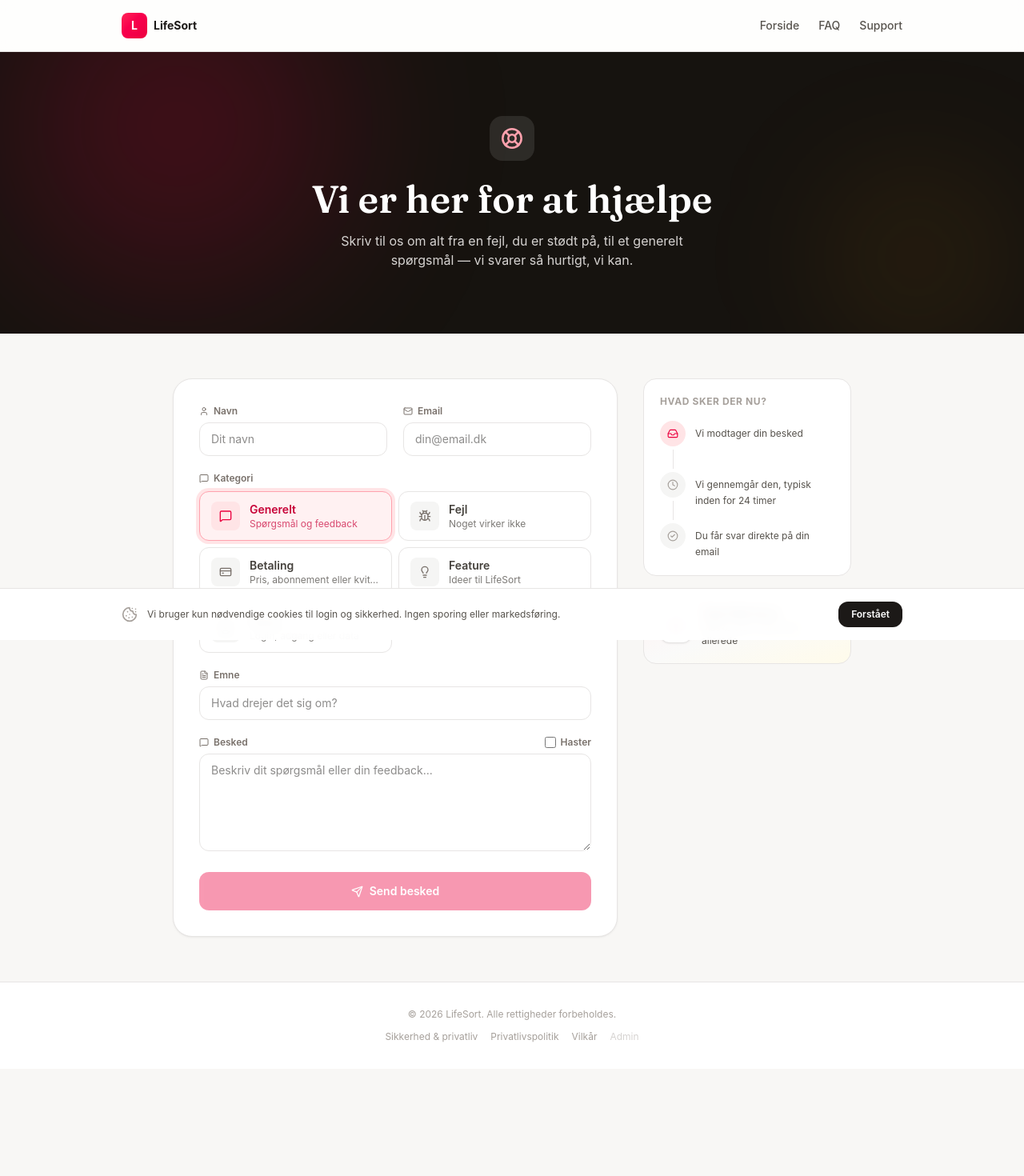
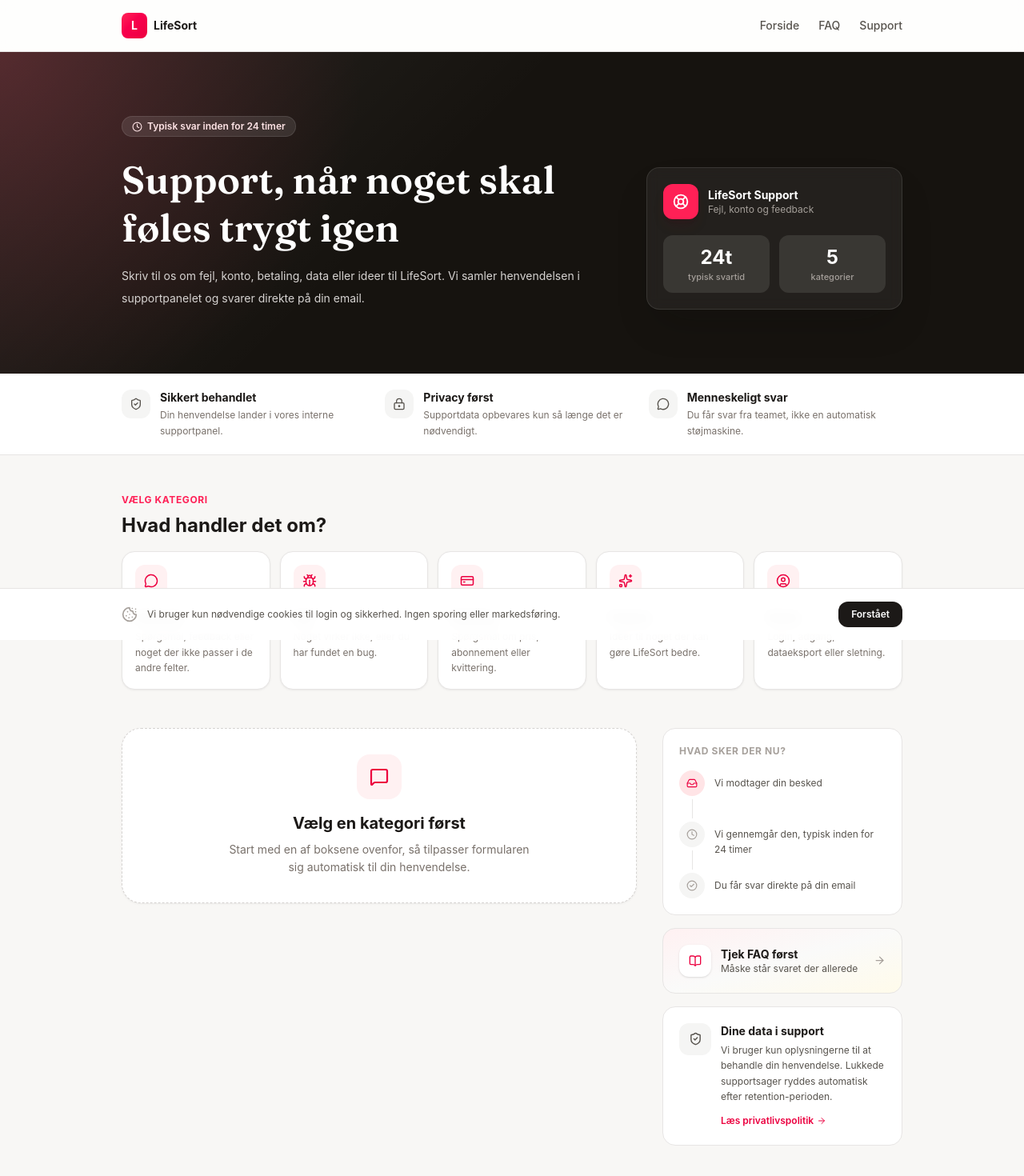
Before and after one commit to Hajrudin27/lifesort-web, a Next.js app: page /support in a window 1280 px wide. Shown: the top 1470 px of the page at 80% size. Before the commit the page ends 1336 px from the top, so only its background shows below. Built offline with nearby package versions, Linux system fonts and the light colour scheme.

Commit message:
Polish support category flow

```diff
--- a/app/support/page.tsx
+++ b/app/support/page.tsx
@@ -1,9 +1,24 @@
 import Link from 'next/link';
-import { LifeBuoy, Clock, BookOpen, Inbox, CheckCircle2, ArrowRight } from 'lucide-react';
+import {
+  ArrowRight,
+  BookOpen,
+  Bug,
+  CheckCircle2,
+  Clock,
+  CreditCard,
+  Inbox,
+  LifeBuoy,
+  LockKeyhole,
+  MessageCircle,
+  ShieldCheck,
+  Sparkles,
+  UserCircle,
+} from 'lucide-react';
 import { PublicHeader } from '@/components/public-header';
 import { PublicFooter } from '@/components/public-footer';
 import { SupportForm } from '@/components/support-form';
 import { ScrollReveal } from '@/components/scroll-reveal';
+import { BackToTop } from '@/components/back-to-top';
 import { createPageMetadata } from '@/lib/seo';
 
 export const metadata = createPageMetadata({
@@ -19,32 +34,117 @@
   { icon: CheckCircle2, label: 'Du får svar direkte på din email', done: false },
 ];
 
+const supportTopics = [
+  { icon: MessageCircle, label: 'Generelt', detail: 'Spørgsmål, feedback eller noget der ikke passer i de andre felter.', href: '/support?category=general#support-form' },
+  { icon: Bug, label: 'Fejl', detail: 'Noget virker ikke, eller du har fundet en bug.', href: '/support?category=bug#support-form' },
+  { icon: CreditCard, label: 'Betaling', detail: 'Spørgsmål om pris, abonnement eller kvittering.', href: '/support?category=billing#support-form' },
+  { icon: Sparkles, label: 'Feature', detail: 'Ideer til noget der kan gøre LifeSort bedre.', href: '/support?category=feature#support-form' },
+  { icon: UserCircle, label: 'Konto', detail: 'Login, adgang, dataeksport eller sletning.', href: '/support?category=account#support-form' },
+];
+
+const trustItems = [
+  { icon: ShieldCheck, label: 'Sikkert behandlet', detail: 'Din henvendelse lander i vores interne supportpanel.' },
+  { icon: LockKeyhole, label: 'Privacy først', detail: 'Supportdata opbevares kun så længe det er nødvendigt.' },
+  { icon: MessageCircle, label: 'Menneskeligt svar', detail: 'Du får svar fra teamet, ikke en automatisk støjmaskine.' },
+];
+
 export default function SupportPage() {
   return (
     <>
       <PublicHeader />
       <main id="main-content" className="flex-1">
         <section className="relative overflow-hidden bg-[#16130F]">
-        <div className="pointer-events-none absolute -top-20 left-0 h-96 w-96 rounded-full bg-rose-600/20 blur-[100px] [animation:drift_16s_ease-in-out_infinite]" />
-        <div className="pointer-events-none absolute bottom-0 right-0 h-56 w-56 rounded-full bg-amber-500/10 blur-[90px] [animation:drift_20s_ease-in-out_infinite_reverse]" />
+          <div className="absolute inset-0 bg-[radial-gradient(circle_at_top_left,rgba(244,63,94,0.22),transparent_34%),linear-gradient(135deg,rgba(255,255,255,0.08),transparent_42%)]" />
+          <div className="relative mx-auto grid max-w-5xl grid-cols-1 items-end gap-10 px-6 py-16 sm:py-20 lg:grid-cols-[1fr_320px]">
+            <div className="max-w-2xl text-center lg:text-left">
+              <div className="mx-auto inline-flex items-center gap-1.5 rounded-full border border-white/10 bg-white/10 px-3 py-1 text-xs font-semibold text-rose-100 lg:mx-0">
+                <Clock size={13} />
+                Typisk svar inden for 24 timer
+              </div>
+              <h1 className="font-display mt-6 text-4xl font-semibold leading-tight text-white sm:text-5xl">
+                Support, når noget skal føles trygt igen
+              </h1>
+              <p className="mx-auto mt-4 max-w-xl text-sm leading-7 text-stone-300 lg:mx-0">
+                Skriv til os om fejl, konto, betaling, data eller ideer til LifeSort. Vi samler henvendelsen i supportpanelet og svarer direkte på din email.
+              </p>
+            </div>
 
-          <div className="relative mx-auto max-w-2xl px-6 py-20 text-center">
-            <div className="mx-auto flex h-14 w-14 items-center justify-center rounded-2xl bg-white/10">
-              <LifeBuoy className="h-7 w-7 text-rose-300" strokeWidth={2.2} />
+            <div className="rounded-2xl border border-white/10 bg-white/[0.06] p-5 shadow-2xl shadow-stone-950/20 backdrop-blur">
+              <div className="flex items-center gap-3">
+                <div className="flex h-11 w-11 items-center justify-center rounded-xl bg-rose-500 text-white shadow-lg shadow-rose-950/20">
+                  <LifeBuoy className="h-5 w-5" strokeWidth={2.2} />
+                </div>
+                <div>
+                  <p className="text-sm font-bold text-white">LifeSort Support</p>
+                  <p className="text-xs text-stone-400">Fejl, konto og feedback</p>
+                </div>
+              </div>
+              <div className="mt-5 grid grid-cols-2 gap-3 text-center">
+                <div className="rounded-xl bg-white/10 p-3">
+                  <p className="text-2xl font-bold text-white">24t</p>
+                  <p className="text-[11px] font-medium text-stone-400">typisk svartid</p>
+                </div>
+                <div className="rounded-xl bg-white/10 p-3">
+                  <p className="text-2xl font-bold text-white">5</p>
+                  <p className="text-[11px] font-medium text-stone-400">kategorier</p>
+                </div>
+              </div>
             </div>
-            <h1 className="font-display mt-6 text-4xl font-semibold text-white sm:text-5xl">
-              Vi er her for at hjælpe
-            </h1>
-            <p className="mx-auto mt-4 max-w-md text-stone-300">
-              Skriv til os om alt fra en fejl, du er stødt på, til et generelt spørgsmål — vi svarer så hurtigt, vi kan.
-            </p>
           </div>
         </section>
 
-        <div className="mx-auto grid max-w-4xl grid-cols-1 gap-8 px-6 py-14 lg:grid-cols-[1fr_260px]">
+        <section className="border-b border-stone-200 bg-white">
+          <div className="mx-auto grid max-w-5xl grid-cols-1 gap-3 px-6 py-5 sm:grid-cols-3">
+            {trustItems.map((item) => {
+              const Icon = item.icon;
+              return (
+                <div key={item.label} className="flex items-start gap-3">
+                  <div className="flex h-9 w-9 shrink-0 items-center justify-center rounded-xl bg-stone-100 text-stone-600">
+                    <Icon size={16} />
+                  </div>
+                  <div>
+                    <p className="text-sm font-bold text-stone-900">{item.label}</p>
+                    <p className="mt-0.5 text-xs leading-relaxed text-stone-500">{item.detail}</p>
+                  </div>
+                </div>
+              );
+            })}
+          </div>
+        </section>
+
+        <section id="support-topics" className="scroll-mt-24 mx-auto max-w-5xl px-6 pt-12">
           <ScrollReveal>
-            <SupportForm />
+            <div className="mb-4">
+              <p className="text-xs font-bold uppercase tracking-wider text-rose-500">Vælg kategori</p>
+              <h2 className="mt-2 text-2xl font-bold text-stone-900">Hvad handler det om?</h2>
+            </div>
+            <div className="grid grid-cols-1 gap-3 sm:grid-cols-2 lg:grid-cols-5">
+              {supportTopics.map((topic) => {
+                const Icon = topic.icon;
+                return (
+                  <a
+                    key={topic.label}
+                    href={topic.href}
+                    className="group rounded-2xl border border-stone-200 bg-white p-4 shadow-sm shadow-stone-900/5 transition hover:-translate-y-0.5 hover:border-rose-200 hover:shadow-md"
+                  >
+                    <div className="flex h-10 w-10 items-center justify-center rounded-xl bg-rose-50 text-rose-600 transition group-hover:bg-rose-100">
+                      <Icon size={18} />
+                    </div>
+                    <p className="mt-4 text-sm font-bold text-stone-900">{topic.label}</p>
+                    <p className="mt-1 text-xs leading-relaxed text-stone-500">{topic.detail}</p>
+                  </a>
+                );
+              })}
+            </div>
           </ScrollReveal>
+        </section>
+
+        <div className="mx-auto grid max-w-5xl grid-cols-1 gap-8 px-6 py-12 lg:grid-cols-[minmax(0,1fr)_300px]">
+          <div id="support-form" className="scroll-mt-24">
+            <ScrollReveal>
+              <SupportForm />
+            </ScrollReveal>
+          </div>
 
           <ScrollReveal delay={100} className="flex flex-col gap-4">
             <div className="rounded-2xl border border-stone-200 bg-white p-5">
@@ -82,9 +182,28 @@
               </div>
               <ArrowRight size={15} className="shrink-0 text-stone-400 transition group-hover:translate-x-0.5 group-hover:text-stone-900" />
             </Link>
+
+            <div className="rounded-2xl border border-stone-200 bg-white p-5">
+              <div className="flex items-start gap-3">
+                <div className="flex h-10 w-10 shrink-0 items-center justify-center rounded-xl bg-stone-100 text-stone-600">
+                  <ShieldCheck size={17} />
+                </div>
+                <div>
+                  <p className="text-sm font-bold text-stone-900">Dine data i support</p>
+                  <p className="mt-1 text-xs leading-relaxed text-stone-600">
+                    Vi bruger kun oplysningerne til at behandle din henvendelse. Lukkede supportsager ryddes automatisk efter retention-perioden.
+                  </p>
+                  <Link href="/privacy" className="mt-3 inline-flex items-center gap-1 text-xs font-semibold text-rose-600 hover:text-rose-700">
+                    Læs privatlivspolitik
+                    <ArrowRight size={12} />
+                  </Link>
+                </div>
+              </div>
+            </div>
           </ScrollReveal>
         </div>
       </main>
+      <BackToTop />
       <PublicFooter />
     </>
   );
--- a/components/support-form.tsx
+++ b/components/support-form.tsx
@@ -12,6 +12,7 @@
   User,
   UserCircle,
   Mail,
+  ShieldCheck,
 } from 'lucide-react';
 import { FIELD_LIMITS } from '@/lib/validation';
 
@@ -76,7 +77,7 @@
 export function SupportForm() {
   const [name, setName] = useState('');
   const [email, setEmail] = useState('');
-  const [category, setCategory] = useState<SupportCategory>('general');
+  const [category, setCategory] = useState<SupportCategory | null>(null);
   const [subject, setSubject] = useState('');
   const [message, setMessage] = useState('');
   const [isUrgent, setIsUrgent] = useState(false);
@@ -85,8 +86,8 @@
   const [isSubmitted, setIsSubmitted] = useState(false);
   const [error, setError] = useState<string | null>(null);
 
-  const selectedCategory = CATEGORY_OPTIONS.find((option) => option.value === category) ?? CATEGORY_OPTIONS[0];
-  const canSubmit = name.trim().length > 0 && email.trim().length > 0 && subject.trim().length > 0 && message.trim().length > 0;
+  const selectedCategory = CATEGORY_OPTIONS.find((option) => option.value === category) ?? null;
+  const canSubmit = Boolean(category) && name.trim().length > 0 && email.trim().length > 0 && subject.trim().length > 0 && message.trim().length > 0;
 
   useEffect(() => {
     queueMicrotask(() => {
@@ -97,7 +98,7 @@
 
   const handleSubmit = async (e: React.FormEvent) => {
     e.preventDefault();
-    if (!canSubmit) return;
+    if (!canSubmit || !category) return;
     setIsSubmitting(true);
     setError(null);
 
@@ -132,15 +133,32 @@
 
   if (isSubmitted) {
     return (
-      <div className="rounded-2xl border border-emerald-200 bg-emerald-50 p-8 text-center">
-        <div className="mx-auto flex h-14 w-14 items-center justify-center rounded-full bg-emerald-100">
+      <div className="rounded-2xl border border-emerald-200 bg-gradient-to-br from-emerald-50 to-white p-8 text-center shadow-sm shadow-emerald-900/5">
+        <div className="mx-auto flex h-14 w-14 items-center justify-center rounded-2xl bg-emerald-100">
           <CheckCircle2 className="h-7 w-7 text-emerald-600" />
         </div>
         <h2 className="mt-4 text-lg font-bold text-stone-900">Tak for din besked!</h2>
-        <p className="mt-1.5 text-sm text-stone-600">Vi har modtaget din henvendelse og svarer på {email} hurtigst muligt.</p>
+        <p className="mx-auto mt-1.5 max-w-sm text-sm leading-relaxed text-stone-600">
+          Vi har modtaget din henvendelse og svarer på {email} hurtigst muligt.
+        </p>
       </div>
     );
   }
+
+  if (!selectedCategory) {
+    return (
+      <div className="rounded-3xl border border-dashed border-stone-300 bg-white p-8 text-center shadow-sm shadow-stone-900/5">
+        <div className="mx-auto flex h-14 w-14 items-center justify-center rounded-2xl bg-rose-50 text-rose-600">
+          <MessageSquare className="h-6 w-6" strokeWidth={2.2} />
+        </div>
+        <h2 className="mt-4 text-xl font-bold text-stone-900">Vælg en kategori først</h2>
+        <p className="mx-auto mt-2 max-w-sm text-sm leading-relaxed text-stone-500">
+          Start med en af boksene ovenfor, så tilpasser formularen sig automatisk til din henvendelse.
+        </p>
+      </div>
+    );
+  }
+  const SelectedCategoryIcon = selectedCategory.icon;
 
   return (
     <form onSubmit={handleSubmit} className="relative flex flex-col gap-5 rounded-3xl border border-stone-200 bg-white p-6 shadow-sm shadow-stone-900/5 sm:p-8">
@@ -156,6 +174,21 @@
           value={company}
           onChange={(e) => setCompany(e.target.value)}
         />
+      </div>
+
+      <div>
+        <p className="text-xs font-bold uppercase tracking-wider text-rose-500">Kontakt teamet</p>
+        <h2 className="mt-2 text-2xl font-bold text-stone-900">Send en besked</h2>
+        <div className="mt-3 flex flex-wrap items-center gap-2">
+          <span className="inline-flex items-center gap-2 rounded-full bg-rose-50 px-3 py-1.5 text-xs font-semibold text-rose-700">
+            <SelectedCategoryIcon size={13} />
+            {selectedCategory.label}
+          </span>
+          <a href="#support-topics" className="text-xs font-semibold text-stone-500 transition hover:text-stone-900">
+            Skift kategori
+          </a>
+        </div>
+        <p className="mt-3 text-sm leading-relaxed text-stone-500">Jo mere konkret du er, jo hurtigere kan vi hjælpe.</p>
       </div>
 
       <div className="grid grid-cols-1 gap-5 sm:grid-cols-2">
@@ -174,40 +207,6 @@
           <input type="email" value={email} onChange={(e) => setEmail(e.target.value)} maxLength={FIELD_LIMITS.email}
             className="mt-1.5 w-full rounded-xl border border-stone-200 px-3.5 py-2.5 text-sm outline-none transition focus:border-rose-400 focus:ring-4 focus:ring-rose-100"
             placeholder="din@email.dk" />
-        </div>
-      </div>
-
-      <div>
-        <label className="flex items-center gap-1.5 text-xs font-semibold text-stone-500">
-          <MessageSquare size={12} /> Kategori
-        </label>
-        <div className="mt-2 grid grid-cols-1 gap-2 sm:grid-cols-2">
-          {CATEGORY_OPTIONS.map((option) => {
-            const Icon = option.icon;
-            const isActive = category === option.value;
-            return (
-              <button
-                key={option.value}
-                type="button"
-                onClick={() => setCategory(option.value)}
-                className={`flex items-center gap-3 rounded-xl border px-3.5 py-3 text-left transition ${
-                  isActive
-                    ? 'border-rose-300 bg-rose-50 text-rose-700 ring-4 ring-rose-100'
-                    : 'border-stone-200 bg-white text-stone-700 hover:border-stone-300 hover:bg-stone-50'
-                }`}
-              >
-                <span className={`flex h-9 w-9 shrink-0 items-center justify-center rounded-lg ${
-                  isActive ? 'bg-rose-100 text-rose-600' : 'bg-stone-100 text-stone-500'
-                }`}>
-                  <Icon size={16} />
-                </span>
-                <span className="min-w-0">
-                  <span className="block text-sm font-semibold">{option.label}</span>
-                  <span className="block truncate text-xs opacity-70">{option.hint}</span>
-                </span>
-              </button>
-            );
-          })}
         </div>
       </div>
 
@@ -234,15 +233,23 @@
             Haster
           </label>
         </div>
-        <textarea value={message} onChange={(e) => setMessage(e.target.value)} rows={5} maxLength={FIELD_LIMITS.message}
+        <textarea value={message} onChange={(e) => setMessage(e.target.value)} rows={6} maxLength={FIELD_LIMITS.message}
           className="mt-1.5 w-full rounded-xl border border-stone-200 px-3.5 py-2.5 text-sm outline-none transition focus:border-rose-400 focus:ring-4 focus:ring-rose-100"
           placeholder={selectedCategory.placeholder} />
+        <p className="mt-1.5 text-right text-[11px] font-medium text-stone-400">
+          {message.length}/{FIELD_LIMITS.message}
+        </p>
       </div>
 
       {error && <p className="text-sm font-medium text-red-600">{error}</p>}
 
+      <div className="flex items-start gap-2 rounded-xl border border-stone-200 bg-stone-50 px-3.5 py-3 text-xs leading-relaxed text-stone-600">
+        <ShieldCheck className="mt-0.5 h-4 w-4 shrink-0 text-stone-400" />
+        <p>Vi bruger kun oplysningerne til at behandle din henvendelse og svarer på den email, du skriver her.</p>
+      </div>
+
       <button type="submit" disabled={!canSubmit || isSubmitting}
-        className="flex items-center justify-center gap-2 rounded-xl bg-rose-600 px-4 py-3.5 text-sm font-semibold text-white transition hover:bg-rose-700 disabled:opacity-40">
+        className="flex items-center justify-center gap-2 rounded-xl bg-rose-600 px-4 py-3.5 text-sm font-semibold text-white shadow-sm shadow-rose-900/15 transition hover:bg-rose-700 disabled:opacity-40">
         <Send size={15} />
         {isSubmitting ? 'Sender...' : 'Send besked'}
       </button>
```
